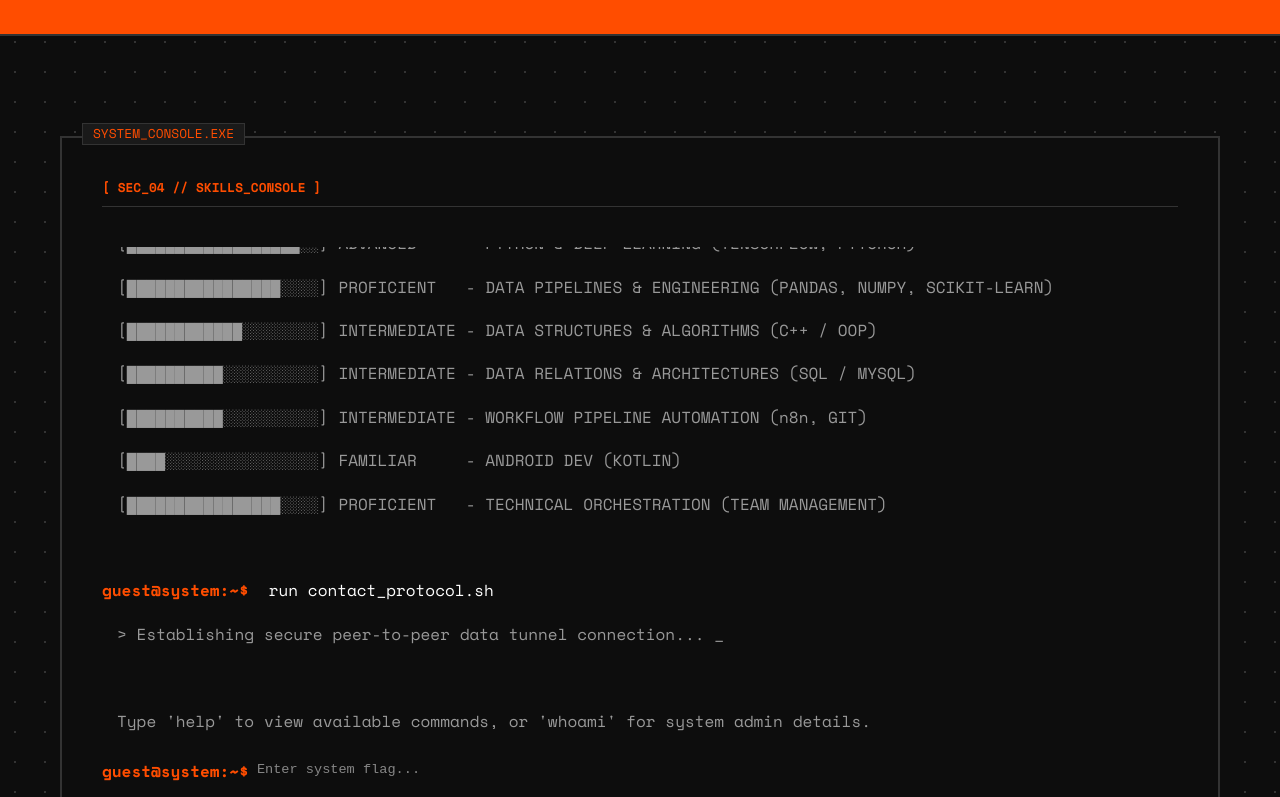
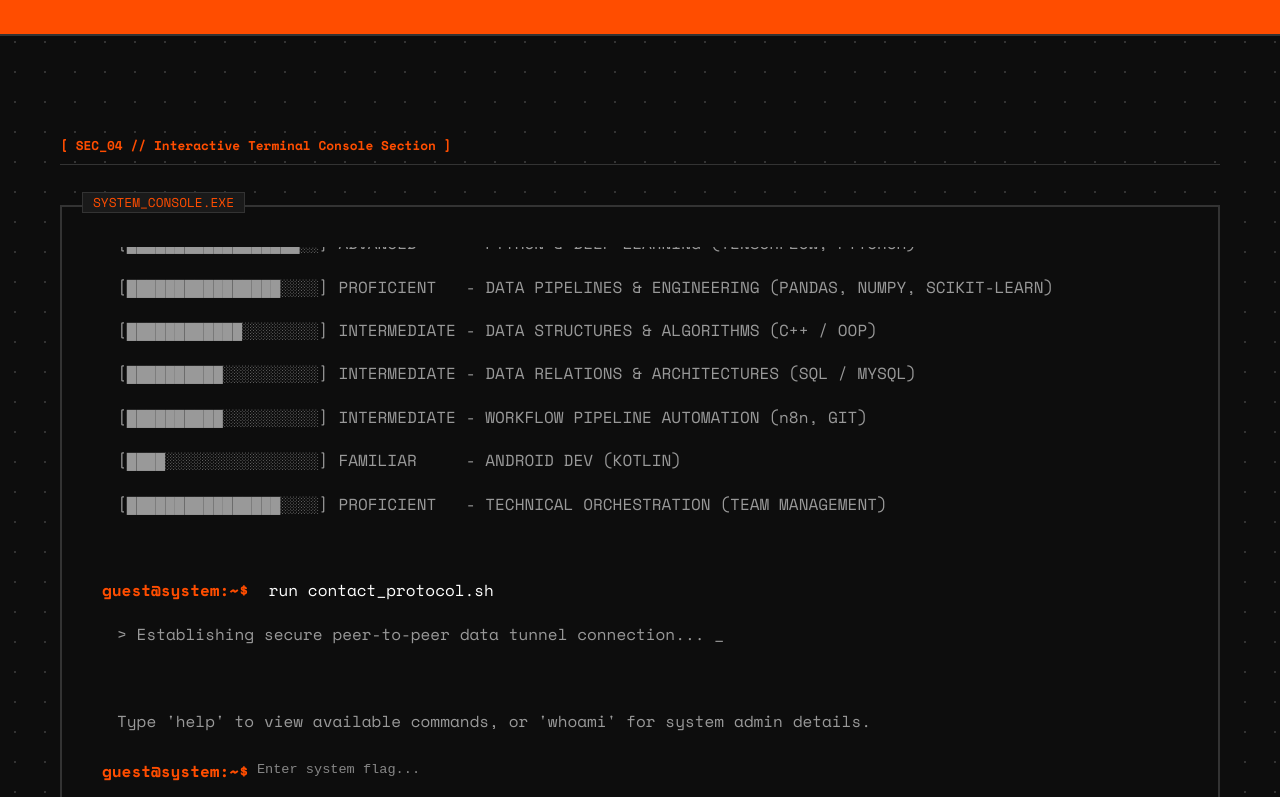
Before and after one commit to cyberdragon55k/cyberdragon55k.github.io, a Next.js app: page / in a window 1280 px wide. Shown: the part 3723-4520 px from the top of the page. Built offline with nearby package versions, Linux system fonts and the light colour scheme; no server answers.

Commit message:
fixed sec_04 section

```diff
--- a/app/page.tsx
+++ b/app/page.tsx
@@ -391,7 +391,7 @@ export default function Home() {
         </section>
 
         {/* SEC_02: Portfolio Deployments */}
-        <section id="experience" style={{ scrollMarginTop: "80px", marginTop: "80px", marginBottom: "80px" }} className="font-mono">
+        <section id="work" style={{ scrollMarginTop: "80px", marginTop: "80px", marginBottom: "80px" }} className="font-mono">
           <div style={{ display: "flex", alignItems: "center", borderBottom: "1px solid var(--border-color)", paddingBottom: "8px", marginBottom: "40px" }}>
             <span style={{ color: "var(--accent-retro)", fontSize: "0.8rem", fontWeight: "bold" }}>[ SEC_02 // PORTFOLIO_DEPLOYMENTS ]</span>
           </div>
@@ -632,14 +632,12 @@ export default function Home() {
       <div className="container">
         {/* SEC_04: Interactive Terminal Console Section */}
         <section
-  className="terminal-section"
           id="skills"
           style={{
             scrollMarginTop: "80px",
             marginTop: "80px",
             marginBottom: "80px"
           }}
-  onClick={() => inputRef.current?.focus()}
         >
           <div
             style={{
@@ -657,13 +655,12 @@ export default function Home() {
                 fontWeight: "bold"
               }}
             >
-      [ SEC_04 // SKILLS_CONSOLE ]
+              [ SEC_04 // Interactive Terminal Console Section ]
             </span>
           </div>
-
+          {/* Terminal box itself — only this part gets the boxed/terminal styling now */}
+          <div className="terminal-section" onClick={() => inputRef.current?.focus()}>
             <div className="terminal-header">SYSTEM_CONSOLE.EXE</div>
-
-          {/* ADDED THE REF HERE and REMOVED THE DUMMY DIV AT THE BOTTOM */}
             <div
               ref={terminalContainerRef}
               style={{ display: "flex", flexDirection: "column", gap: "6px", maxHeight: "500px", overflowY: "auto", marginBottom: "12px", paddingRight: "4px" }}
@@ -683,7 +680,6 @@ export default function Home() {
                 </div>
               ))}
             </div>
-
             <form onSubmit={handleTerminalSubmit} style={{ display: "flex", alignItems: "center", width: "100%" }}>
               <span className="prompt" style={{ whiteSpace: "nowrap", marginRight: "8px", fontWeight: "bold" }}>guest@system:~$</span>
               <input
@@ -695,6 +691,7 @@ export default function Home() {
                 style={{ flex: 1, background: "transparent", border: "none", outline: "none", color: "var(--text-primary)", fontFamily: "monospace", fontSize: "0.85rem", caretColor: "var(--accent-retro)" }}
               />
             </form>
+          </div>
         </section>
 
         {/* SEC_05: Communication Port */}
@@ -790,8 +787,8 @@ export default function Home() {
               <a href="https://www.linkedin.com/in/adityanamdeo" target="_blank" rel="noopener noreferrer" className="glitch-hover" style={{ color: "var(--text-primary)", textDecoration: "none", display: "flex", alignItems: "center", justifyContent: "center", gap: "10px", border: "1px solid var(--border-color)", background: "var(--surface)", padding: "12px 16px", fontSize: "0.75rem", transition: "all 0.2s" }}>[ LINKEDIN ]</a>
               <a href="https://x.com/cyberdragon55k" target="_blank" rel="noopener noreferrer" className="glitch-hover" style={{ color: "var(--text-primary)", textDecoration: "none", display: "flex", alignItems: "center", justifyContent: "center", gap: "10px", border: "1px solid var(--border-color)", background: "var(--surface)", padding: "12px 16px", fontSize: "0.75rem", transition: "all 0.2s" }}>[ TWITTER ]</a>
               <a href="https://www.kaggle.com/adityanamdev" target="_blank" rel="noopener noreferrer" className="glitch-hover" style={{ color: "var(--text-primary)", textDecoration: "none", display: "flex", alignItems: "center", justifyContent: "center", gap: "10px", border: "1px solid var(--border-color)", background: "var(--surface)", padding: "12px 16px", fontSize: "0.75rem", transition: "all 0.2s" }}>[ KAGGLE ]</a>
-              <a href="https://huggingface.co/AdityaNamdev" target="_blank" rel="noopener noreferrer" className="glitch-hover" style={{ color: "var(--text-primary)", textDecoration: "none", display: "flex", alignItems: "center", justifyContent: "center", gap: "10px", border: "1px solid var(--border-color)", background: "var(--surface)", padding: "12px 16px", fontSize: "0.75rem", transition: "all 0.2s" }}>[ HUGGINGFACE]</a>
-              <a href="mailto:aditya5namdeo@gmail.com" target="_blank" rel="noopener noreferrer" className="glitch-hover" style={{ color: "var(--text-primary)", textDecoration: "none", display: "flex", alignItems: "center", justifyContent: "center", gap: "10px", border: "1px solid var(--border-color)", background: "var(--surface)", padding: "12px 16px", fontSize: "0.75rem", transition: "all 0.2s" }}>[ SECURE_PING]</a>
+              <a href="https://huggingface.co/AdityaNamdev" target="_blank" rel="noopener noreferrer" className="glitch-hover" style={{ color: "var(--text-primary)", textDecoration: "none", display: "flex", alignItems: "center", justifyContent: "center", gap: "10px", border: "1px solid var(--border-color)", background: "var(--surface)", padding: "12px 16px", fontSize: "0.75rem", transition: "all 0.2s" }}>[ HUGGINGFACE ]</a>
+              <a href="mailto:aditya5namdeo@gmail.com" target="_blank" rel="noopener noreferrer" className="glitch-hover" style={{ color: "var(--text-primary)", textDecoration: "none", display: "flex", alignItems: "center", justifyContent: "center", gap: "10px", border: "1px solid var(--border-color)", background: "var(--surface)", padding: "12px 16px", fontSize: "0.75rem", transition: "all 0.2s" }}>[ SECURE_PING ]</a>
               <a href="https://discordapp.com/users/824946274721202176" target="_blank" rel="noopener noreferrer" className="glitch-hover" style={{ color: "var(--text-primary)", textDecoration: "none", display: "flex", alignItems: "center", justifyContent: "center", gap: "10px", border: "1px solid var(--border-color)", background: "var(--surface)", padding: "12px 16px", fontSize: "0.75rem", transition: "all 0.2s" }}>[ DISCORD ]</a>
               <a href="/AdityaNamdeoResume.pdf" target="_blank" rel="noopener noreferrer" className="glitch-hover" style={{ color: "var(--text-primary)", textDecoration: "none", display: "flex", alignItems: "center", justifyContent: "center", gap: "10px", border: "1px solid var(--border-color)", background: "var(--surface)", padding: "12px 16px", fontSize: "0.75rem", transition: "all 0.2s" }}>[ RESUME_PDF ]</a>
             </div>
```
Also changed, not shown: 18 other files (tests, documents, lock files or other folders). Lines whose indentation alone changed are shown as unchanged.
